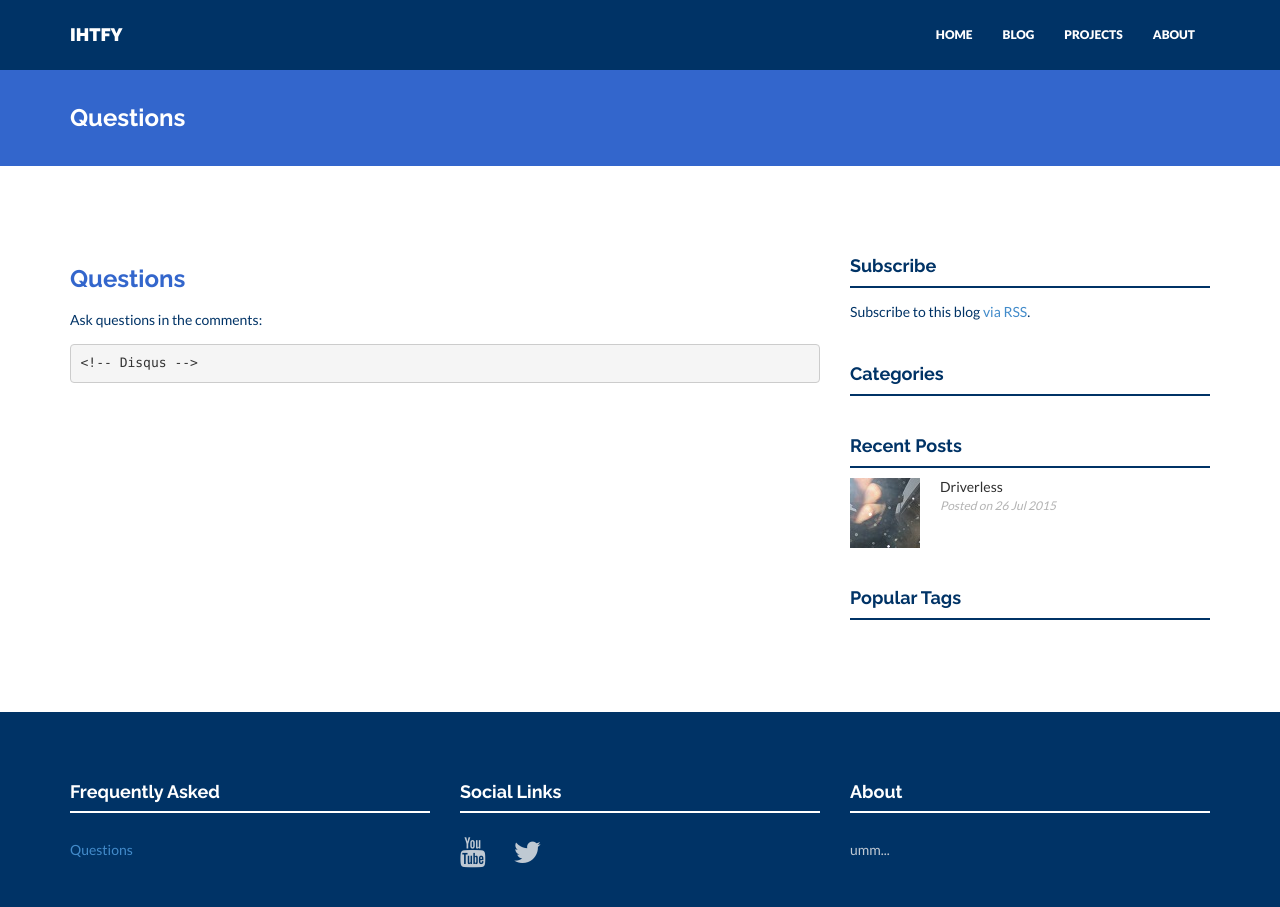
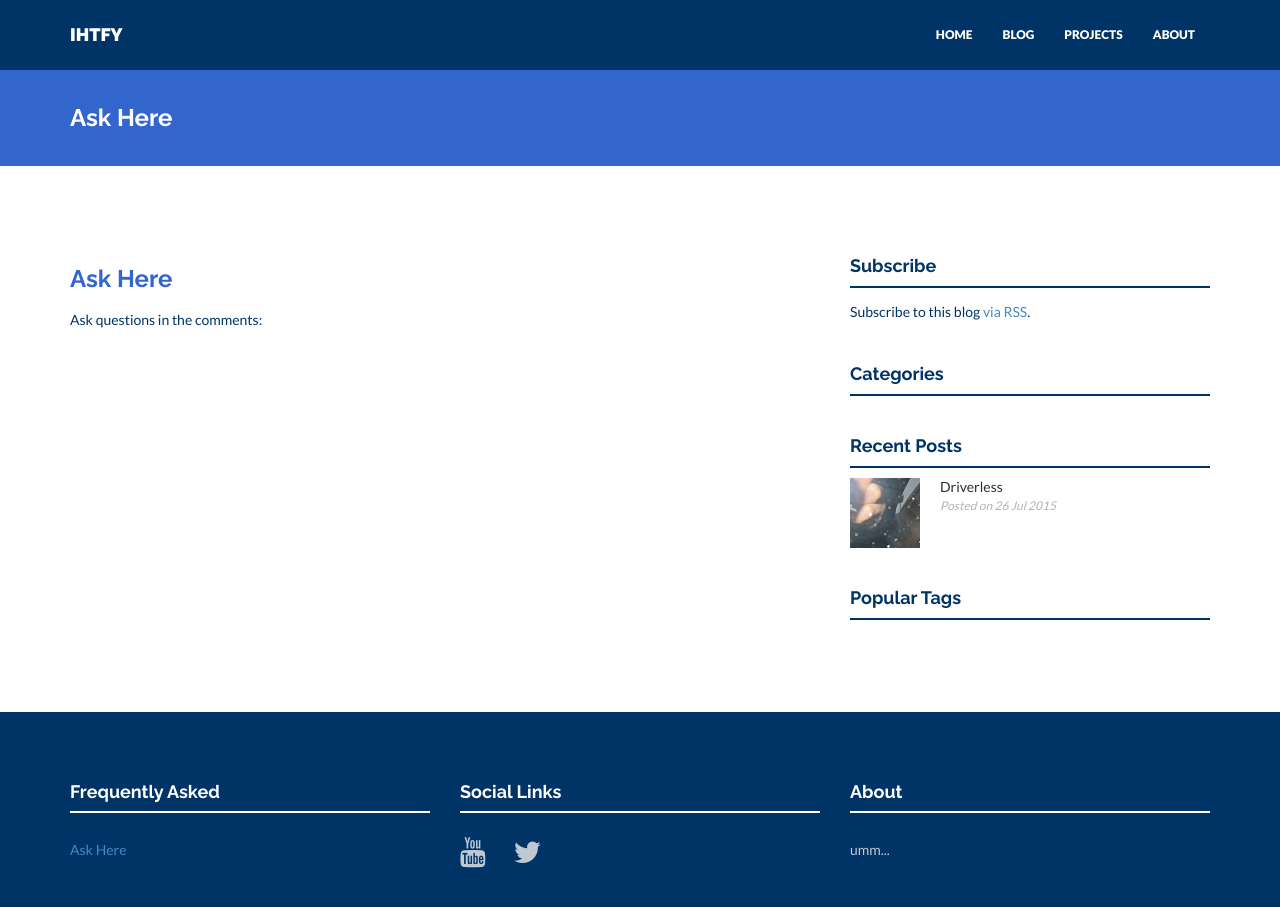
Before and after one commit to IHTFY/-DEFUNCT-frankiemercado.github.io, a Jekyll site: the page built from _posts/question/2015-08-14-Ask-Here.markdown, in a window 1280 px wide and 942 px high. Shown: the top 907 px of the window. Built offline with Jekyll 4.4.1, drawn with Linux system fonts in a browser that asks for light colours; nearby versions of some CDN libraries; comment, search, counter and statistics services are not loaded.

Commit message:
Fixed FAQ

```diff
--- a/_posts/question/2015-08-14-Questions.markdown
+++ b/_posts/question/2015-08-14-Ask-Here.markdown
@@ -1,6 +1,6 @@
 ---
 layout: question
-title:  "Questions"
+title:  "Ask Here"
 date:   2015-08-14 19:00:00
 author: Frankie
 comments: true
@@ -9,6 +9,4 @@
 ---
 Ask questions in the comments:
 
-{% if page.comments %}
-	{% include disqus.html %}
-{% endif %}
+{% include disqus.html %}
```
Also changed, not shown: _layouts/question.html (line endings or trailing spaces).
